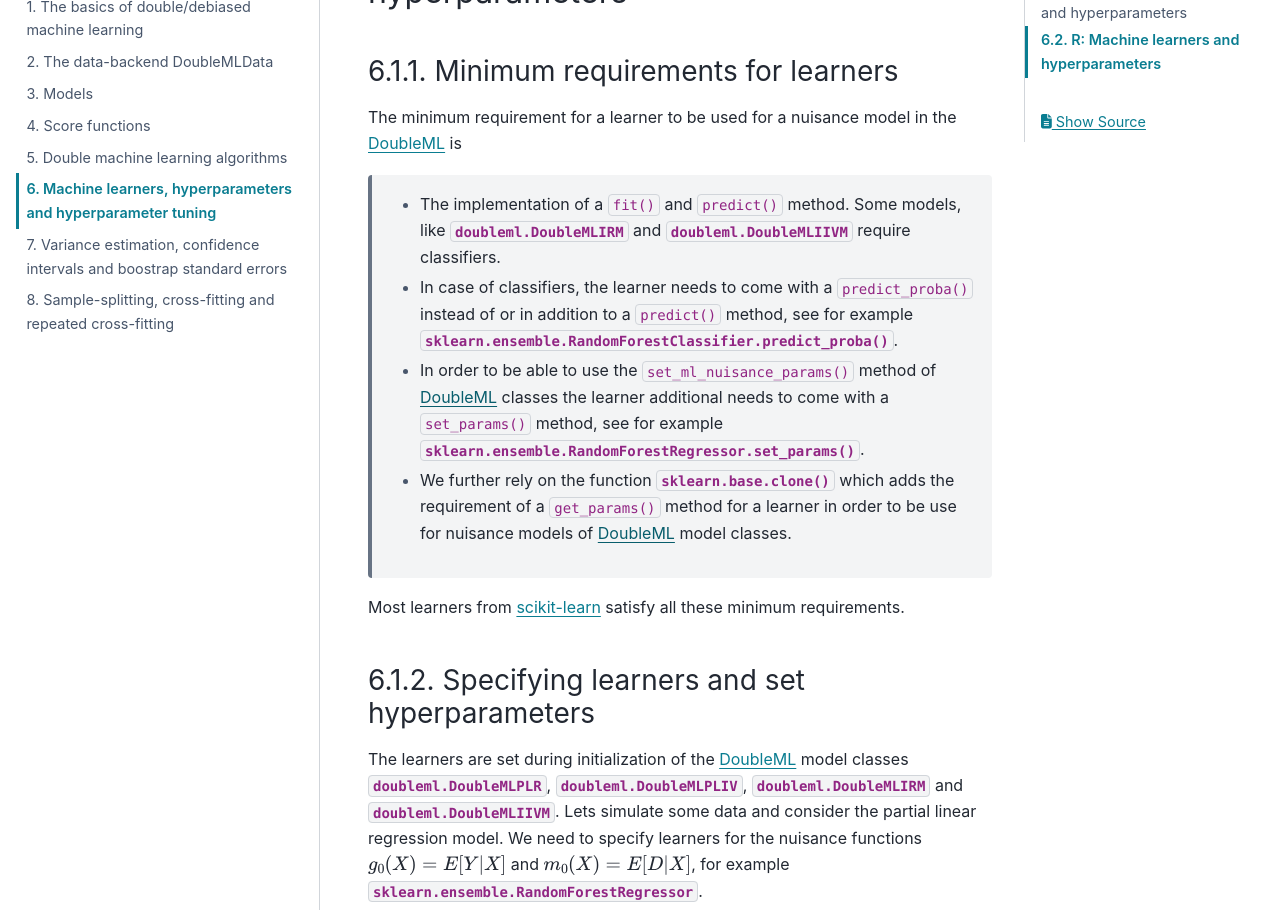
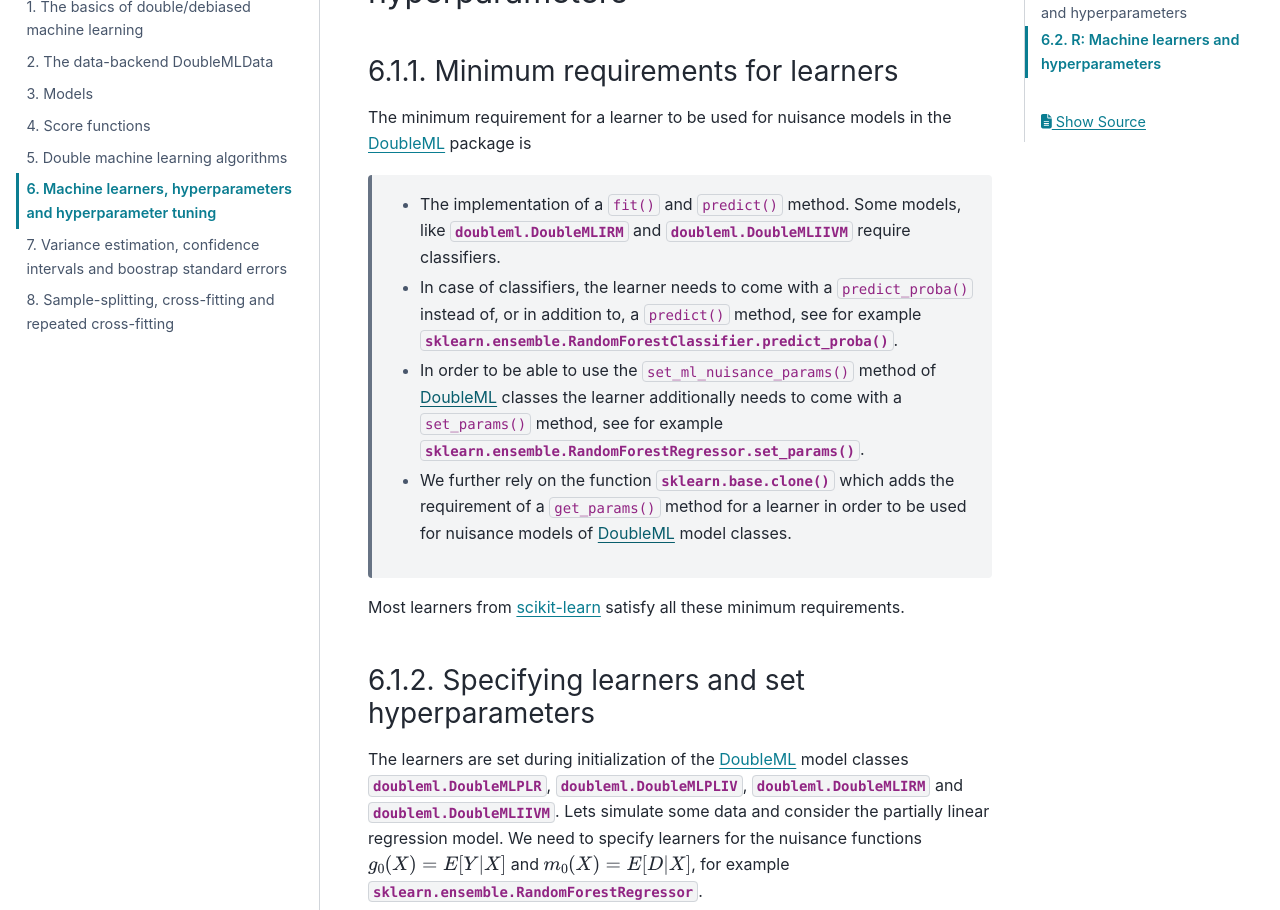
Before and after one commit to DoubleML/doubleml-docs, a Sphinx documentation site: the page built from doc/guide/learners.rst, in a window 1280 px wide and 1400 px high, scrolled down 440 px. Shown: the part 153-1063 px from the top of the window. Built offline with Sphinx 7.4.7 and the PyData theme 0.15.4, drawn with Linux system fonts in a browser that asks for light colours; pages that are not in the unit, such as notebooks, are missing from menus; some of the changed text lies outside the part shown.

Commit message:
updated and extended some formulations in the user guide about learners for the nuisance models

```diff
--- a/doc/guide/learners.rst
+++ b/doc/guide/learners.rst
@@ -19,17 +19,18 @@ Python: Machine learners and hyperparameters
 Minimum requirements for learners
 #################################
 
-The minimum requirement for a learner to be used for a nuisance model in the :ref:`DoubleML <doubleml_package>` is
+The minimum requirement for a learner to be used for nuisance models in the :ref:`DoubleML <doubleml_package>`
+package is
 
     * The implementation of a ``fit()`` and ``predict()`` method.
       Some models, like :py:class:`doubleml.DoubleMLIRM` and :py:class:`doubleml.DoubleMLIIVM` require classifiers.
-    * In case of classifiers, the learner needs to come with a ``predict_proba()`` instead of or in addition to a
+    * In case of classifiers, the learner needs to come with a ``predict_proba()`` instead of, or in addition to, a
       ``predict()`` method, see for example :py:meth:`sklearn.ensemble.RandomForestClassifier.predict_proba`.
     * In order to be able to use the ``set_ml_nuisance_params()`` method of :ref:`DoubleML <doubleml_package>` classes the
-      learner additional needs to come with a ``set_params()`` method,
+      learner additionally needs to come with a ``set_params()`` method,
       see for example :py:meth:`sklearn.ensemble.RandomForestRegressor.set_params`.
     * We further rely on the function :py:func:`sklearn.base.clone` which adds the requirement of a ``get_params()``
-      method for a learner in order to be use for nuisance models of :ref:`DoubleML <doubleml_package>` model classes.
+      method for a learner in order to be used for nuisance models of :ref:`DoubleML <doubleml_package>` model classes.
 
 Most learners from `scikit-learn <https://scikit-learn.org/>`_ satisfy all these minimum requirements.
 
@@ -39,7 +40,7 @@ Specifying learners and set hyperparameters
 The learners are set during initialization of the :ref:`DoubleML <doubleml_package>` model classes
 :py:class:`doubleml.DoubleMLPLR`, :py:class:`doubleml.DoubleMLPLIV`,
 :py:class:`doubleml.DoubleMLIRM` and :py:class:`doubleml.DoubleMLIIVM`.
-Lets simulate some data and consider the partial linear regression model.
+Lets simulate some data and consider the partially linear regression model.
 We need to specify learners for the nuisance functions :math:`g_0(X) = E[Y|X]` and :math:`m_0(X) = E[D|X]`,
 for example :py:class:`sklearn.ensemble.RandomForestRegressor`.
 
```
Also changed, not shown: other parts of doc/guide/learners.rst (+3 -3 lines).
